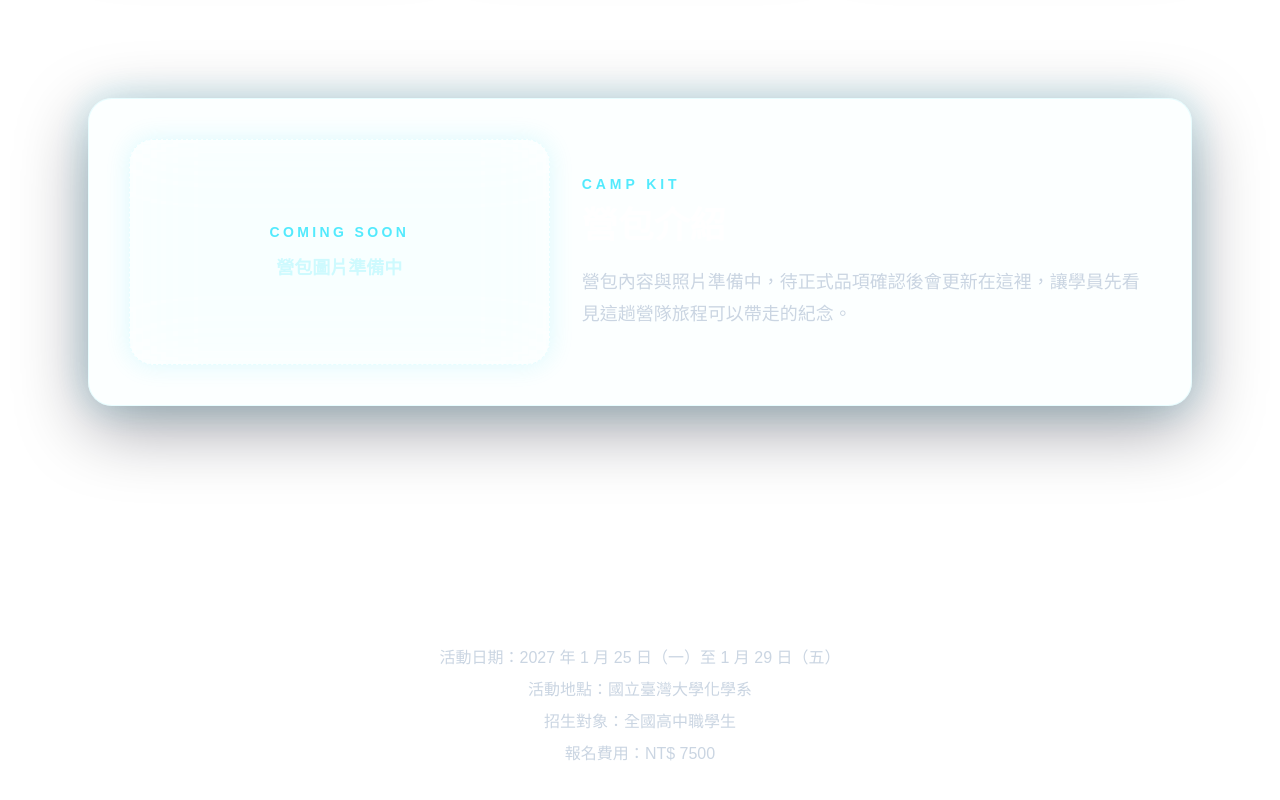
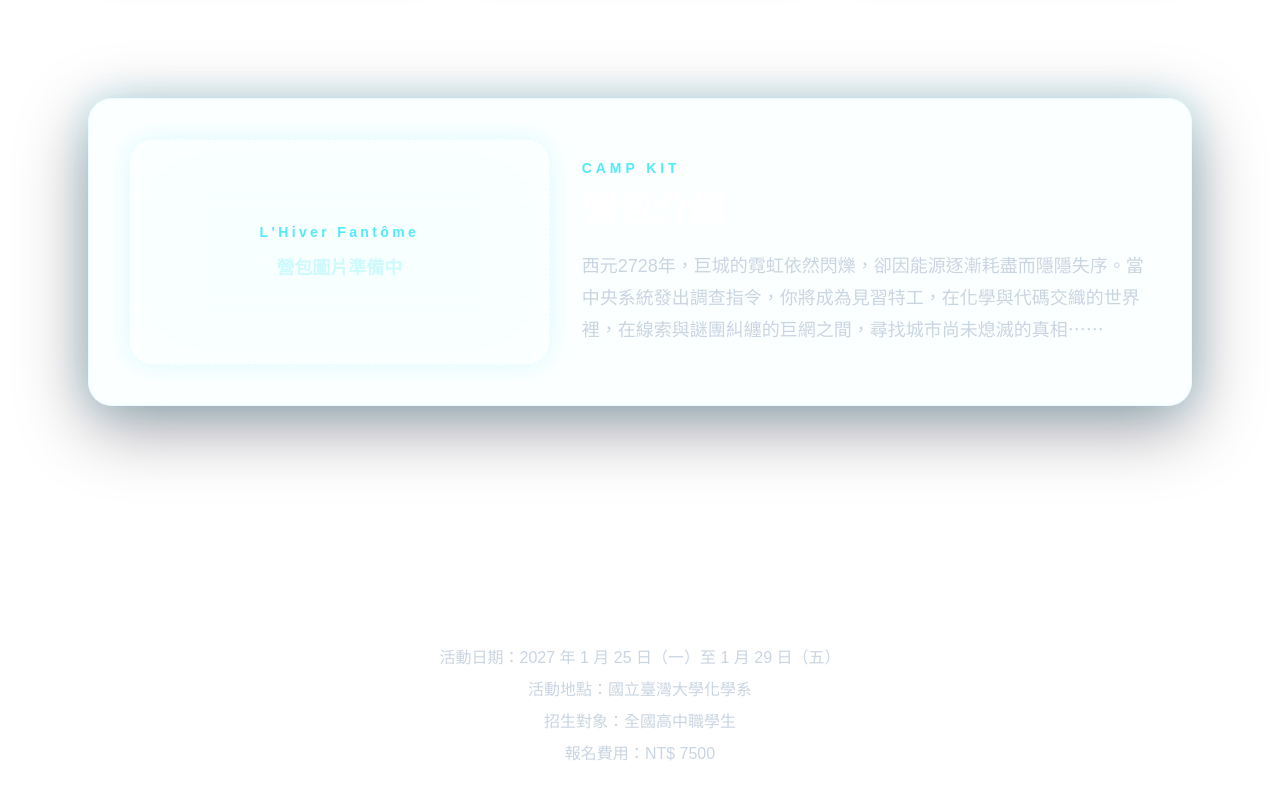
Before and after one commit to MauserCk1R96/ntu-chem-camp, a Next.js app: page / in a window 1280 px wide. Shown: the part 1252-2052 px from the top of the page. Built offline with nearby package versions, Linux system fonts and the light colour scheme; no server answers.

Commit message:
camp kit

```diff
--- a/app/home-data.ts
+++ b/app/home-data.ts
@@ -48,9 +48,10 @@ export const campPackage = {
   // TODO: 補上正式營包照片、品項名稱與內容；目前專案內尚未找到已確認資料。
   image: null as string | null,
   imageAlt: "台大化學營營包內容照片",
-  statusLabel: "COMING SOON",
+  statusLabel: "L'Hiver Fantôme",
   description:
-    "營包內容與照片準備中，待正式品項確認後會更新在這裡，讓學員先看見這趟營隊旅程可以帶走的紀念。",
+    "西元2728年，巨城的霓虹依然閃爍，卻因能源逐漸耗盡而隱隱失序。當中央系統發出調查指令，你將成為見習特工，" +
+    "在化學與代碼交織的世界裡，在線索與謎團糾纏的巨網之間，尋找城市尚未熄滅的真相⋯⋯",
 };
 
 export const registrationSummary = {
```
